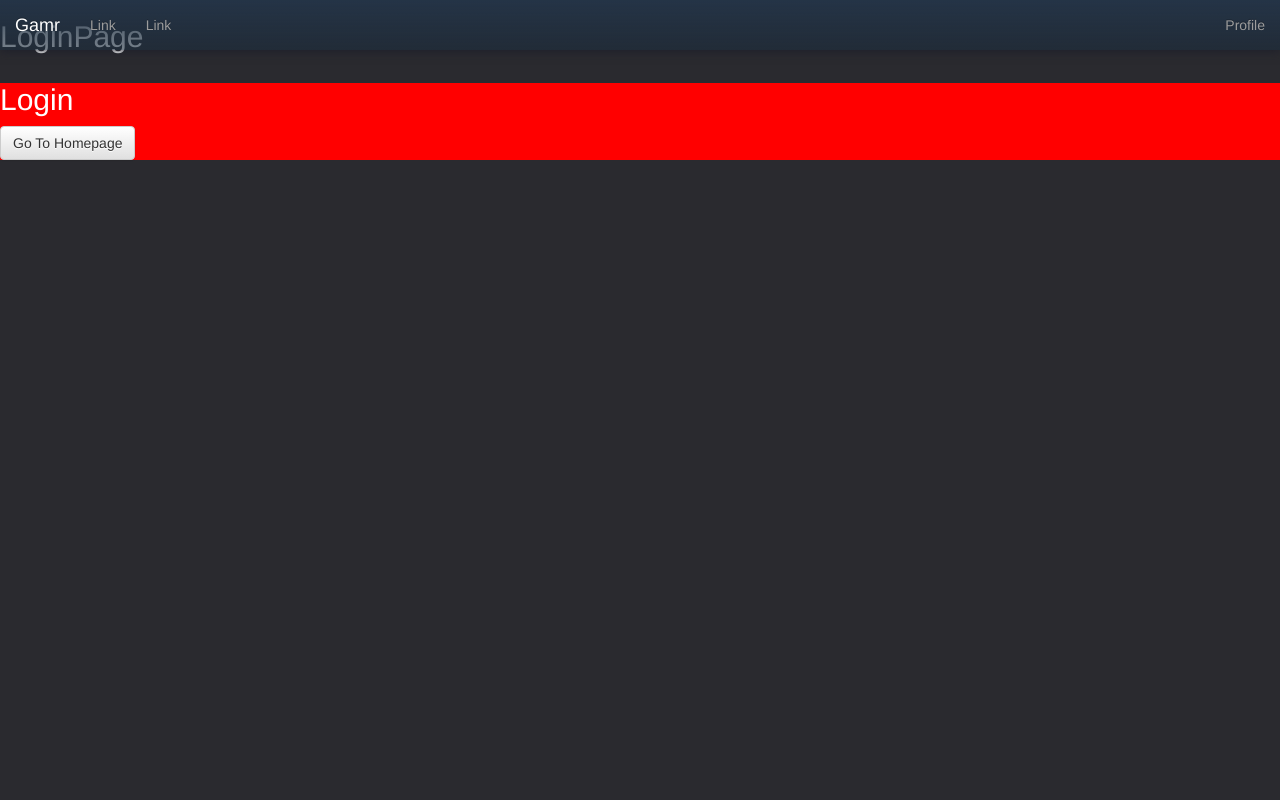
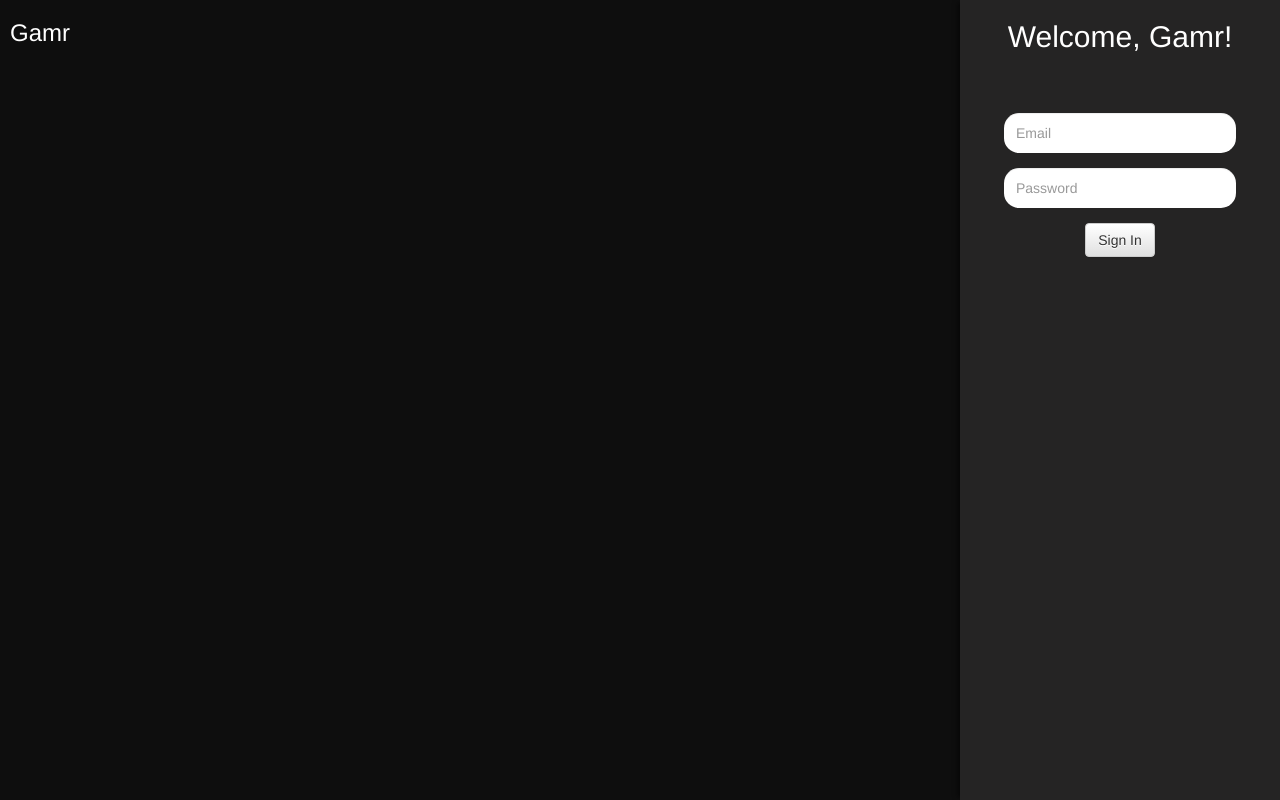
Before and after one commit to sabinadams/Gamr-Old, an Angular app: page / in a window 1280 px wide. Built offline with nearby package versions, Linux system fonts and the light colour scheme.

Commit message:
Login Screen Modifications
Began the scaffolding of the login page.

```diff
--- a/src/app/app.component.html
+++ b/src/app/app.component.html
@@ -1,2 +1,2 @@
-<navbar></navbar>
+<!-- <navbar></navbar> -->
 <router-outlet></router-outlet>
--- a/src/app/app.module.ts
+++ b/src/app/app.module.ts
@@ -6,25 +6,28 @@ import { AppComponent } from './app.component';
 
 //Page Imports
 import { Pages } from './bundles/page.exports';
-let pages = new Pages();
+let pagesBundle = new Pages();
+let pages = pagesBundle.getPages();
 
 //Component Imports
 import { Components } from './bundles/component.exports'
-let components = new Components();
+let componentsBundle = new Components();
+let components = componentsBundle.getComponents();
 
 //Service Imports
 import { Services } from './bundles/service.exports';
-let services = new Services();
+let servicesBundle = new Services();
+let services = servicesBundle.getServices();
 
 //Routing Imports
 import { routing, appRoutingProviders } from './app.routing';
 
 @NgModule({
-  declarations: [...pages.getPages(), ...components.getComponents()],
+  declarations: [...pages, ...components],
   imports: [
     BrowserModule, FormsModule, HttpModule, routing
   ],
-  providers: [appRoutingProviders, ...services.getServices()],
+  providers: [appRoutingProviders, ...services],
   bootstrap: [AppComponent]
 })
 export class AppModule { }
--- a/src/app/bundles/component.exports.ts
+++ b/src/app/bundles/component.exports.ts
@@ -1,6 +1,5 @@
 //Component Imports
 import { AppComponent } from '../app.component';
-import { LoginComponent } from '../pages/login/login-component/login-component';
 import { TimelineComponent } from '../components/timeline/timeline';
 import { ProfileSidePanelComponent } from '../components/profile-side-panel/profile-side-panel';
 import { TimelinePostComponent } from '../components/timeline/timeline-post/timeline-post';
@@ -14,7 +13,6 @@ export class Components {
 	getComponents(){
 		return [
 			AppComponent,
-			LoginComponent,
 			NavbarComponent,
 			TimelineComponent,
 			TimelinePostComponent,
--- a/src/app/pages/login/login-component/login-component.css
+++ /dev/null
@@ -1,4 +0,0 @@
-.login-form {
-	height:100%;
-	background-color:red;
-}
--- a/src/app/pages/login/login-component/login-component.html
+++ /dev/null
@@ -1,4 +0,0 @@
-<div class="login-form">
-	<h2>Login</h2>
-	<button class="btn btn-default" [routerLink]="['/home']" type="submit">Go To Homepage</button>
-</div>
--- a/src/app/pages/login/login.css
+++ b/src/app/pages/login/login.css
@@ -0,0 +1,28 @@
+.login-page {
+	padding-left:10px;
+}
+
+.login-container {
+	background-color:#252424;
+	height:100%;
+	position:absolute;
+	right:0;
+	-webkit-box-shadow: -5px 0px 5px -3px rgba(0,0,0,0.6);
+    box-shadow: -5px 0px 5px -3px rgba(0,0,0,0.6);
+}
+
+.login-form {
+	width:80%;
+	margin:auto;
+	margin-top:60px;
+}
+
+.form-input {
+	-moz-border-radius: 20px;
+    -webkit-border-radius: 20px;
+    -webkit-background-clip: padding-box;
+    border-radius: 15px;
+    border:0;
+	background-image:#0e0e0e;
+	height:40px;
+}
--- a/src/app/pages/login/login.html
+++ b/src/app/pages/login/login.html
@@ -1,6 +1,20 @@
-<div class="row">
-	<div class="col-lg-12">
-		<h2>LoginPage</h2>
+<div class="login-page">
+	<div class="row">
+		<div class="col-lg-9 col-md-9 col-sm-9 col-xs-9">
+			<h3>Gamr</h3>
+		</div>
+		<div class="col-lg-3 col-md-3 col-sm-3 col-xs-3 text-center login-container">
+			<h2>Welcome, Gamr!</h2>
+			<div class="login-form">
+				<div class="form-group">
+					<input type="email" class="form-control form-input" placeholder="Email">
+				</div>
+				<div class="form-group">
+					<input type="password" class="form-control form-input" placeholder="Password">
+				</div>
+				<!-- Standard button -->
+				<button type="button" class="btn btn-default sign-in-button">Sign In</button>
+			</div>
+		</div>
 	</div>
 </div>
-<login-component></login-component>
--- a/src/index.html
+++ b/src/index.html
@@ -10,7 +10,6 @@
 
   <!-- Latest compiled and minified CSS -->
   <link rel="stylesheet" href="https://maxcdn.bootstrapcdn.com/bootstrap/3.3.7/css/bootstrap.min.css" integrity="sha384-BVYiiSIFeK1dGmJRAkycuHAHRg32OmUcww7on3RYdg4Va+PmSTsz/K68vbdEjh4u" crossorigin="anonymous">
-
   <!-- Optional theme -->
   <link rel="stylesheet" href="https://maxcdn.bootstrapcdn.com/bootstrap/3.3.7/css/bootstrap-theme.min.css" integrity="sha384-rHyoN1iRsVXV4nD0JutlnGaslCJuC7uwjduW9SVrLvRYooPp2bWYgmgJQIXwl/Sp" crossorigin="anonymous">
 
--- a/src/styles.css
+++ b/src/styles.css
@@ -1,6 +1,27 @@
 /* You can add global styles to this file, and also import other style files */
 body {
-  background-color:#2a2a2f;
+  /*background-color:#2a2a2f;*/
+  background-color: #0e0e0e;
   color:#fff;
   /* logo color: #8662d0*/
 }
+
+input {
+	-webkit-background-clip: padding-box;
+}
+
+input:-webkit-autofill{
+    -webkit-box-shadow: 0 0 0px 2000px #0e0e0e inset;
+    -webkit-text-fill-color: #516b94 !important;
+    border:2px solid #0e0e0e !important;
+}
+
+ input:-webkit-autofill:hover {
+	-webkit-box-shadow: 0 0 0px 2000px #0e0e0e inset;
+    -webkit-text-fill-color: #516b94 !important;
+ }
+
+ input:-webkit-autofill:focus {
+	-webkit-box-shadow: 0 0 0px 2000px #000 inset;
+    -webkit-text-fill-color: #516b94 !important;
+ }
```
Also changed, not shown: src/app/pages/login/login-component/login-component.ts (deleted, +0 -10 lines).
